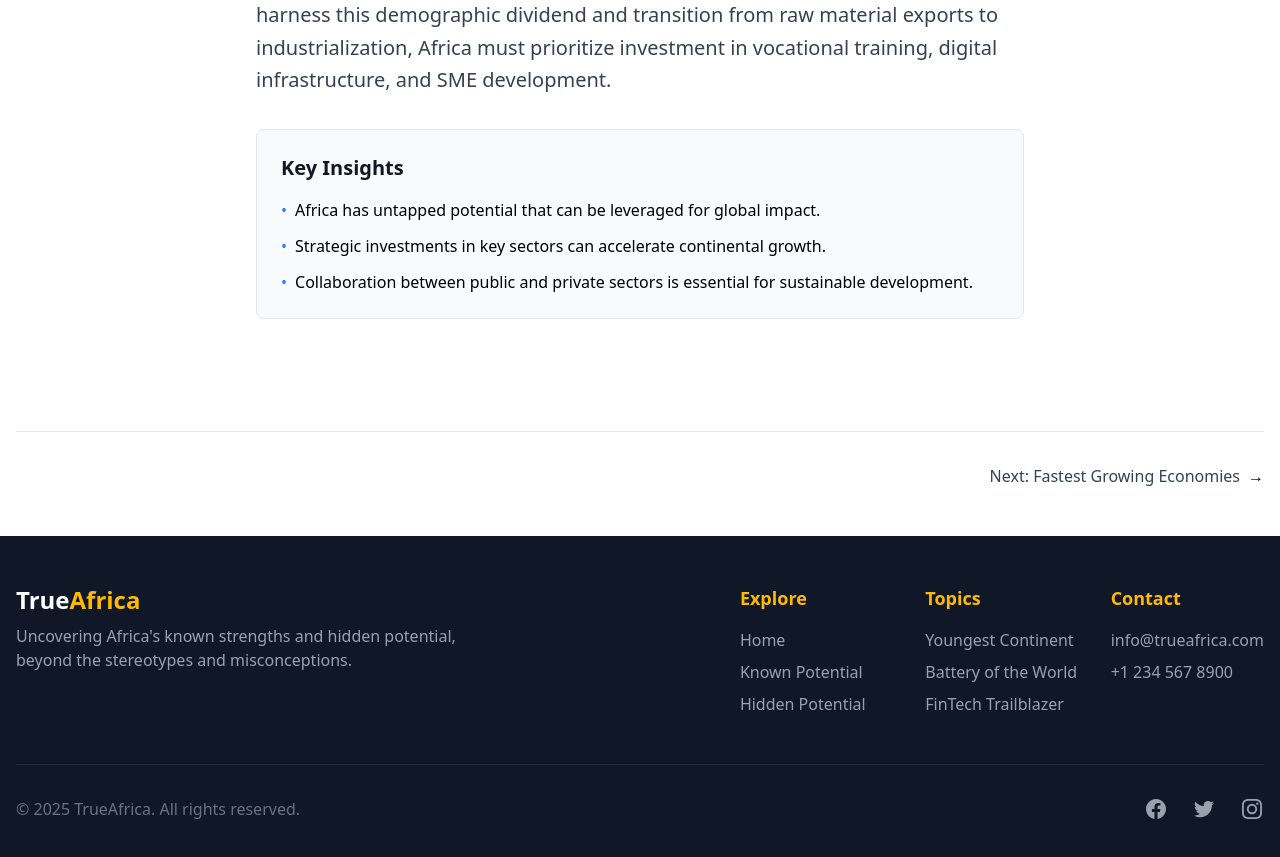
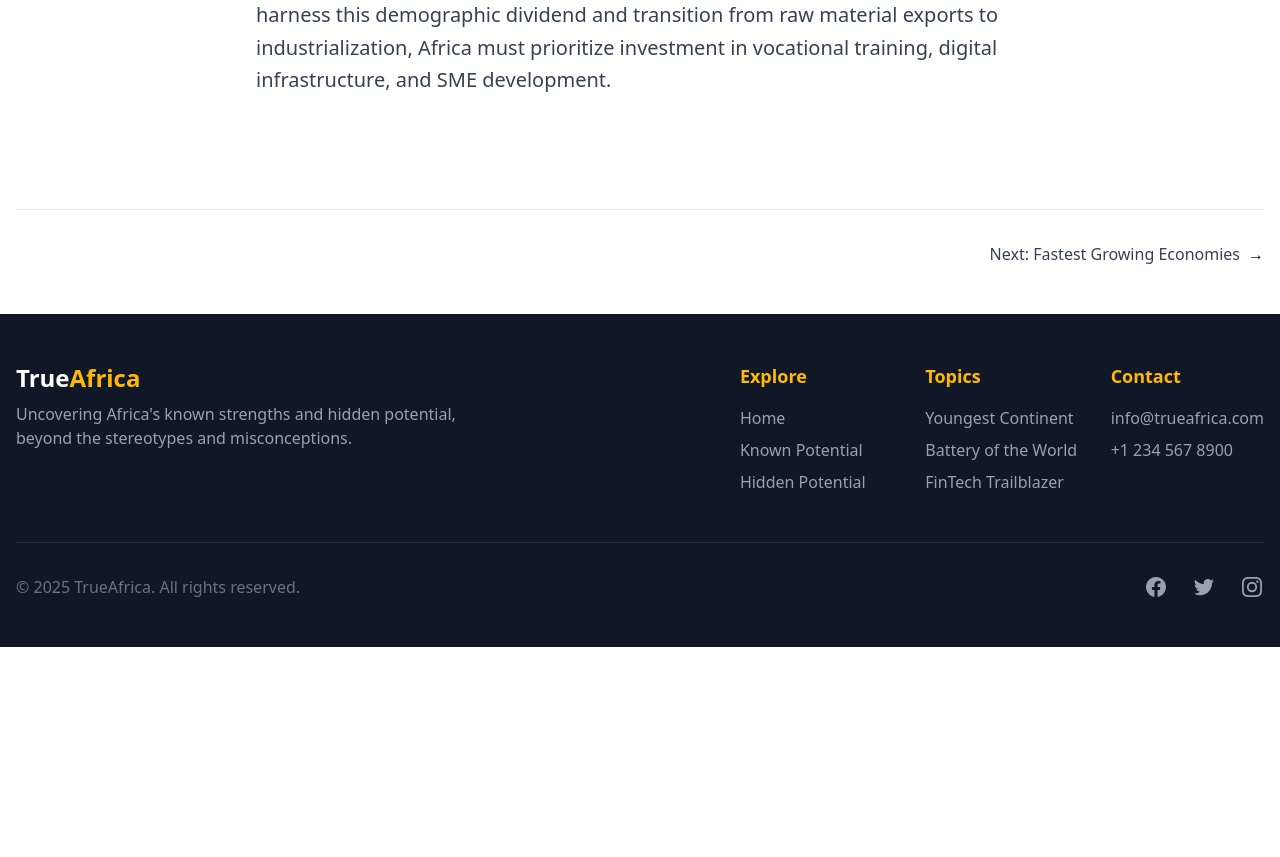
Before and after one commit to Wung-brandon/TrueAfrica-website-with-NextJs, a Next.js app: page /youngest-continent in a window 1280 px wide. Shown: the part 900-1757 px from the top of the page. After the commit the page ends 1547 px from the top, so only its background shows below. Built offline with nearby package versions, Linux system fonts and the light colour scheme.

Commit message:
commented some code

```diff
--- a/src/app/page.tsx
+++ b/src/app/page.tsx
@@ -1,3 +1,4 @@
+/* eslint-disable react/no-unescaped-entities */
 'use client'
 import React, { useState, useEffect } from "react";
 import Layout from "@/components/Layout";
--- a/src/components/AnimatedContent.tsx
+++ b/src/components/AnimatedContent.tsx
@@ -1,3 +1,4 @@
+/* eslint-disable react/no-unescaped-entities */
 // Client Component for animations
 'use client';
 import { Topic } from "@/types";
@@ -83,7 +84,7 @@ function AnimatedContent({ topic }: { topic: Topic }) {
                 {topic.fullDescription}
               </p>
 
-              <div className="mt-8 p-4 md:p-6 bg-gray-50 rounded-lg border border-gray-200">
+              {/* <div className="mt-8 p-4 md:p-6 bg-gray-50 rounded-lg border border-gray-200">
                 <h3 className="text-lg md:text-xl font-bold text-gray-900 mb-4">Key Insights</h3>
                 <ul className="space-y-3">
                   {topic.category === 'known' ? (
@@ -118,7 +119,7 @@ function AnimatedContent({ topic }: { topic: Topic }) {
                     </>
                   )}
                 </ul>
-              </div>
+              </div> */}
             </motion.div>
           </div>
         </div>
```
